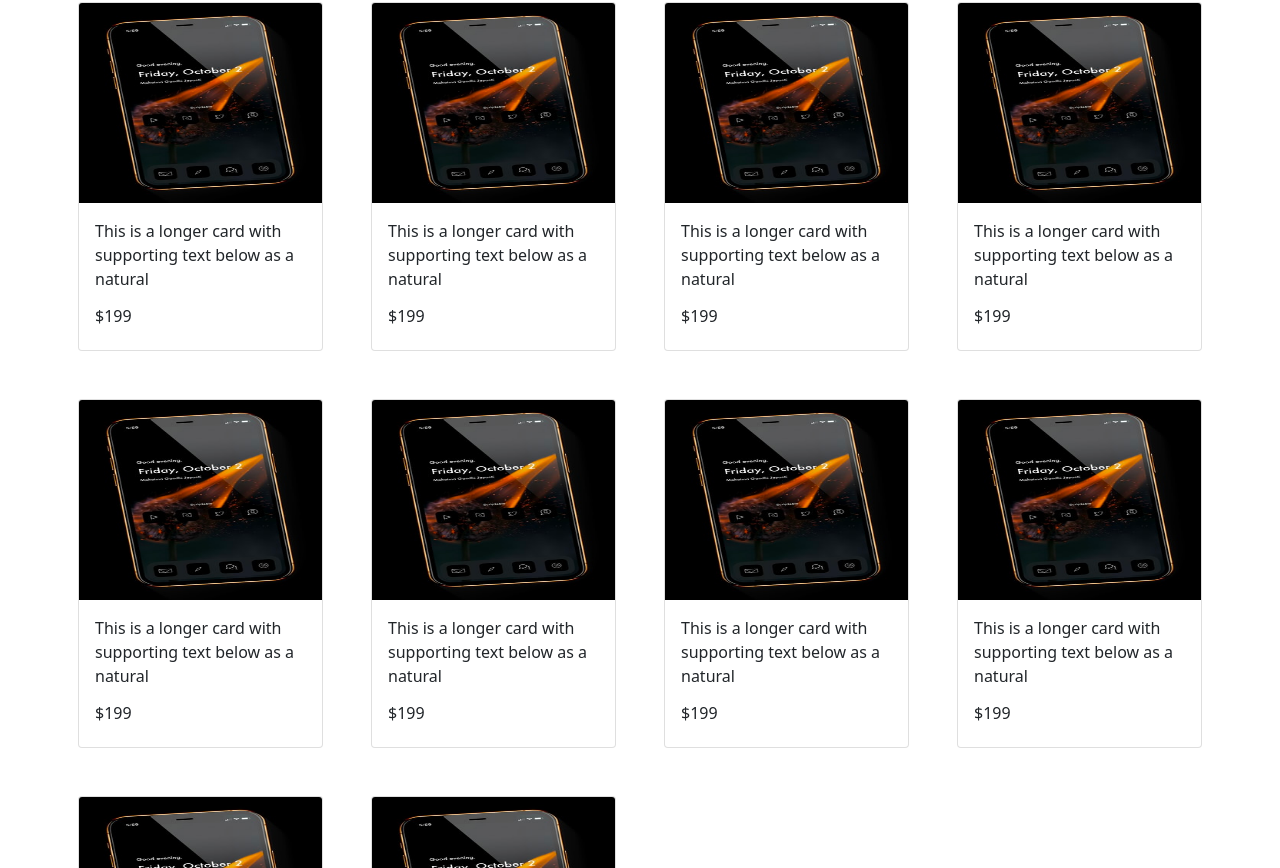
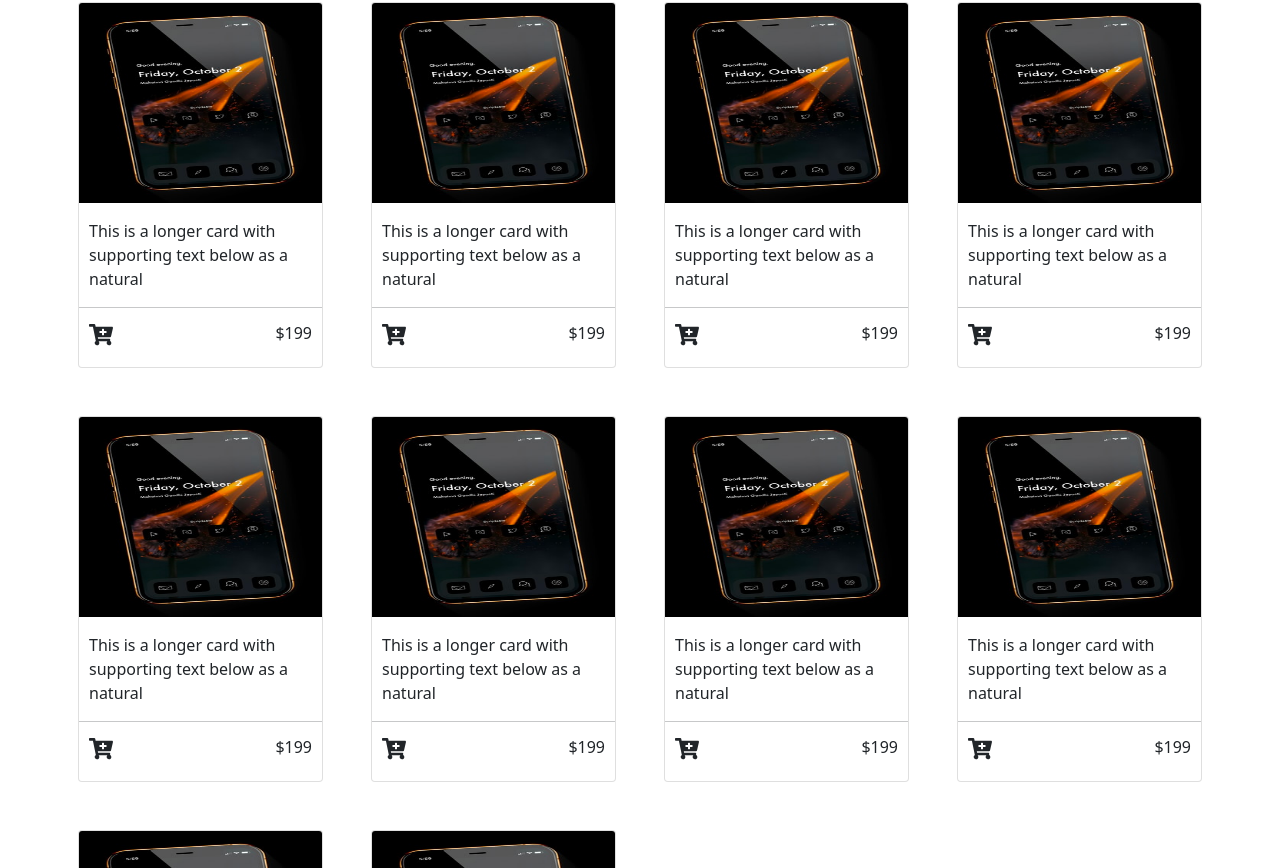
Before and after one commit to smrahman0009/easyshop-front-end, a React (Create React App) app: page / in a window 1280 px wide. Shown: the part 612-1480 px from the top of the page. Built offline with nearby package versions, Linux system fonts and the light colour scheme.

Commit message:
font-awesome icon implemented

```diff
--- a/package.json
+++ b/package.json
@@ -3,10 +3,16 @@
   "version": "0.1.0",
   "private": true,
   "dependencies": {
+    "@fortawesome/fontawesome-svg-core": "^1.2.35",
+    "@fortawesome/free-brands-svg-icons": "^5.15.3",
+    "@fortawesome/free-regular-svg-icons": "^5.15.3",
+    "@fortawesome/free-solid-svg-icons": "^5.15.3",
+    "@fortawesome/react-fontawesome": "^0.1.14",
     "@testing-library/jest-dom": "^5.12.0",
     "@testing-library/react": "^11.2.7",
     "@testing-library/user-event": "^12.8.3",
     "bootstrap": "^5.0.1",
+    "font-awesome": "^4.7.0",
     "react": "^17.0.2",
     "react-dom": "^17.0.2",
     "react-scripts": "4.0.3",
--- /dev/null
+++ b/src/assets/fontawesome/FontAwesome.js
@@ -0,0 +1,5 @@
+import { library } from '@fortawesome/fontawesome-svg-core'
+import { fab } from '@fortawesome/free-brands-svg-icons'
+import {faCartPlus} from '@fortawesome/free-solid-svg-icons'
+
+library.add(fab,faCartPlus)
--- a/src/index.js
+++ b/src/index.js
@@ -3,6 +3,7 @@ import ReactDOM from 'react-dom';
 import './index.css';
 import App from './App';
 import reportWebVitals from './reportWebVitals';
+
 
 ReactDOM.render(
   <React.StrictMode>
--- a/src/layouts/components/products/card/card.css
+++ b/src/layouts/components/products/card/card.css
@@ -2,3 +2,20 @@
     height: 200px;
     width: 100%;
 }
+
+.card-lower{
+    display: flex;
+    justify-content: space-between;
+}
+
+hr{
+    width: 100% !important;
+}
+.card-body{
+    padding-left:0 !important;
+    padding-right: 0 !important;
+}
+.card-text, .card-lower{
+    padding-right: 10px !important;
+    padding-left: 10px !important;
+}
--- a/src/layouts/components/products/card/card.jsx
+++ b/src/layouts/components/products/card/card.jsx
@@ -1,10 +1,14 @@
 import React from "react"
 import "bootstrap/dist/css/bootstrap.min.css";
 import "./card.css";
+import "../../../../assets/fontawesome/FontAwesome"
+
+import { FontAwesomeIcon } from '@fortawesome/react-fontawesome'
 
 import gallery_item_1 from "../../../../assets/gallery_item_1.jpeg"
 import gallery_item_2 from "../../../../assets/gallery_item_2.jpeg"
 import gallery_item_3 from "../../../../assets/gallery_item_3.jpeg"
+
 
 const Card=()=>{
     const cardItems = []
@@ -14,8 +18,12 @@ const Card=()=>{
             <div className="card">
                 <img src={gallery_item_3} className="card-img-top card-image" alt="..."/>
                 <div className="card-body">
-                <p className="card-text">This is a longer card with supporting text below as a natural</p>
-                <h6 className="card-title">$199</h6>
+                    <p className="card-text">This is a longer card with supporting text below as a natural</p>
+                    <hr/>
+                    <div className="card-lower">
+                        <FontAwesomeIcon icon="cart-plus" size="lg"/>
+                        <h6 className="card-title">$199</h6>
+                    </div>
                 </div>
             </div>
         </div>
```
Also changed, not shown: 1 other file (tests, documents, lock files or other folders).
